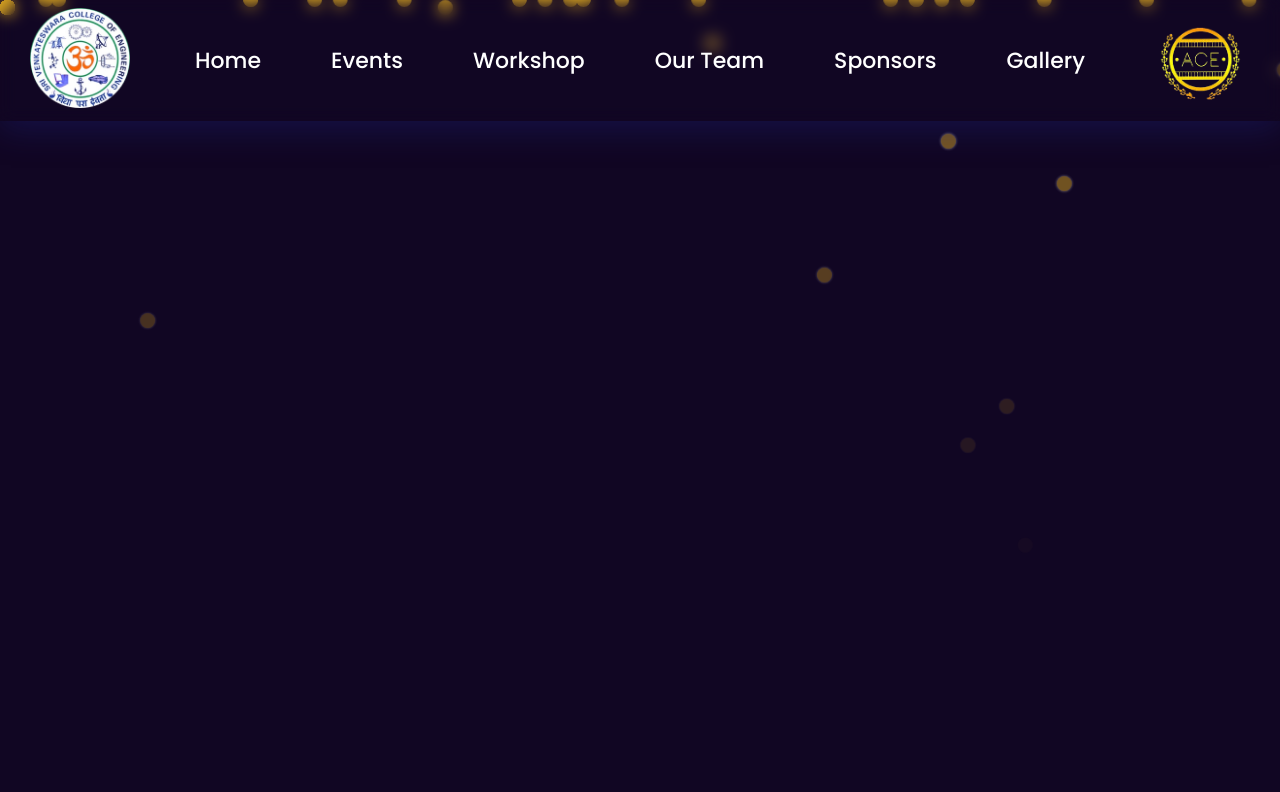
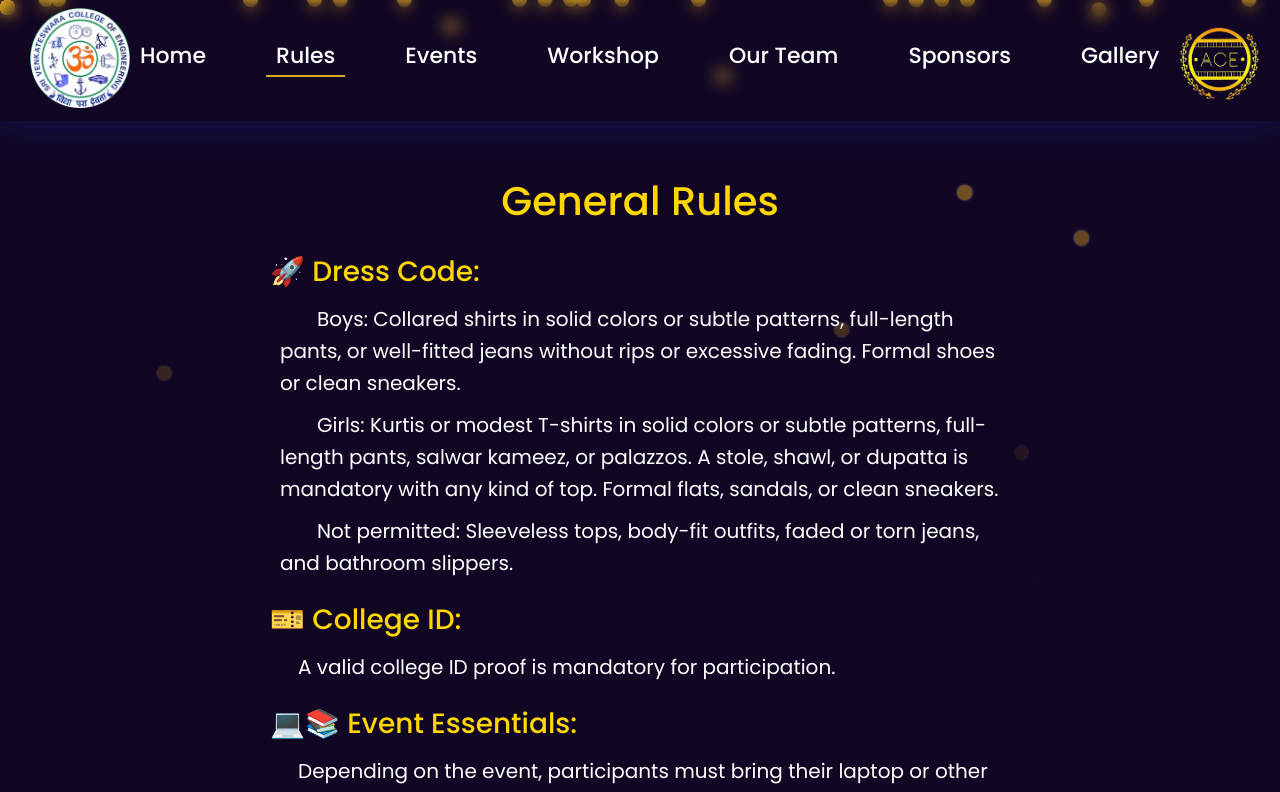
Before and after one commit to acesvce25/interrupt-25, a React (Vite) app: page /rules in a window 1280 px wide. Shown: the top 792 px of the page. Built offline with nearby package versions, Linux system fonts and the light colour scheme.

Commit message:
Final Change

```diff
--- a/src/App.jsx
+++ b/src/App.jsx
@@ -10,6 +10,7 @@ import Events from "./Components/events/Events";
 import Sponsors from "./Components/sponsors/Sponsor";
 import Workshop from "./Components/workshop/Workshop";
 import Gallery from "./Components/gallery/Gallery";
+import Rule from "./Components/rules/Rule";
 
 export default function App() {
   return (
@@ -26,6 +27,7 @@ export default function App() {
           <Route path="/gallery" element={<Gallery />} />
           <Route path="/sponsors" element={<Sponsors />} />
           <Route path="/workshop/:id" element={<DetailedView />} />
+          <Route path="/rules" element={<Rule />} />
         </Routes>
       </Router>
     </div>
--- a/src/Components/Footer.jsx
+++ b/src/Components/Footer.jsx
@@ -69,6 +69,8 @@ export default function Footer() {
                 <a className="footer-link" href="/gallery">Gallery</a>
               </li>
               <li>
+              <a className="footer-link" href="https://www.svce.ac.in/facilities/transport/bus-schedule/?accordion=headingFive" target="_blank">Bus Schedule</a>
+
               </li>
             </ul>
           </div>
--- a/src/Components/Navbar.jsx
+++ b/src/Components/Navbar.jsx
@@ -28,6 +28,15 @@ export default function Navbar() {
               className={params.pathname === "/home" || params.pathname === "/"  ? "active" : ""}
             >
               Home
+            </Link>
+          </li>
+          <li>
+            <Link
+              to="/rules"
+              className={params.pathname === "/rules" ? "active" : ""}
+              style={{whiteSpace:"nowrap"}}
+            >
+              Rules
             </Link>
           </li>
           <li>
--- /dev/null
+++ b/src/Components/rules/Rule.jsx
@@ -0,0 +1,36 @@
+import React from "react";
+import "../../Styles/rule.css"; // Make sure to add this CSS file
+
+function Rule() {
+  return (
+    <div className="rules-container">
+      <h1 className="rules-title">General Rules</h1>
+
+      <div className="rule-section">
+        <h2 className="rule-heading">🚀 Dress Code:</h2>
+        <ul className="rule-list">
+          <li>Boys: Collared shirts in solid colors or subtle patterns, full-length pants, or well-fitted jeans without rips or excessive fading. Formal shoes or clean sneakers.</li>
+          <li>Girls: Kurtis or modest T-shirts in solid colors or subtle patterns, full-length pants, salwar kameez, or palazzos. A stole, shawl, or dupatta is mandatory with any kind of top. Formal flats, sandals, or clean sneakers.</li>
+          <li>Not permitted: Sleeveless tops, body-fit outfits, faded or torn jeans, and bathroom slippers.</li>
+        </ul>
+      </div>
+
+      <div className="rule-section">
+        <h2 className="rule-heading">🎫 College ID:</h2>
+        <p> A valid college ID proof is mandatory for participation. </p>
+      </div>
+
+      <div className="rule-section">
+        <h2 className="rule-heading">💻📚 Event Essentials:</h2>
+        <p>Depending on the event, participants must bring their laptop or other stationery items as required.</p>
+      </div>
+
+      <div className="rule-section">
+        <h2 className="rule-heading">🎯 General Conduct:</h2>
+        <p>All participants are expected to maintain decorum and professionalism throughout the event.</p>
+      </div>
+    </div>
+  );
+}
+
+export default Rule;
--- a/src/Components/sponsors/Sponsor.jsx
+++ b/src/Components/sponsors/Sponsor.jsx
@@ -18,7 +18,7 @@ const Sponsors = () => {
 
   return (
     <div className="sponsors-container">
-      <h1>Our Sponsors</h1>
+      <h1>Global Educational Sponsor</h1>
       {sponsors.sponsers.length === 0 ? (
         <h1>To be Updated Soon</h1>
       ) : (
@@ -28,7 +28,7 @@ const Sponsors = () => {
               <a href={sponsor.url} target="_blank" rel="noopener noreferrer">
                 <img src={sponsor.logo} alt={`${sponsor.name} Logo`} />
               </a>
-              <p>{sponsor.name}</p>
+              {/* <p>{sponsor.name}</p> */}
             </div>
           ))}
         </div>
--- /dev/null
+++ b/src/Styles/rule.css
@@ -0,0 +1,70 @@
+
+
+  .rules-container {
+    width: 80%;
+    font-family: 'Poppins';
+    max-width: 800px;
+    margin: 30px auto;
+    padding: 20px;
+    border-radius: 8px;
+    box-shadow: 0 4px 10px rgba(0, 0, 0, 0.1);
+  }
+
+  /* Title */
+  .rules-title {
+    text-align: center;
+    color: gold;
+    font-size: 250%;
+    font-weight: 500;
+    margin-bottom: 20px;
+  }
+
+  /* Section styles */
+  .rule-section {
+    margin-bottom: 20px;
+  }
+
+  .rule-heading {
+    color: gold;
+    font-size: 175%;
+    font-weight: 500;
+    margin-bottom: 10px;
+  }
+
+  .rule-list {
+    margin-left: 20px;
+    list-style-type: none;
+  }
+
+  .rule-list li {
+    color: white;
+    font-size: 125%;
+    line-height: 1.6;
+    text-indent: 5%;
+  }
+
+  .rule-section p {
+    text-indent: 5%;
+    color: white;
+    font-size: 125%;
+    line-height: 1.6;
+  }
+
+  /* Decorative icons */
+  .rule-heading:before {
+    content: "";
+    margin-right: 10px;
+    font-size: 1.5rem;
+    color: #FF6347;
+    vertical-align: middle;
+  }
+
+  /* List styling */
+  ul {
+    padding: 0;
+  }
+
+  /* For better spacing */
+  ul li {
+    margin-bottom: 10px;
+  }
--- a/src/Styles/sponsors.css
+++ b/src/Styles/sponsors.css
@@ -21,10 +21,13 @@
 
 /* Grid Styling */
 .sponsors-grid {
-  display: grid;
-  grid-template-columns: repeat(4, 1fr); /* 4 columns for desktop */
-  gap: 20px; /* Space between items */
-  justify-items: center;
+  width: 100%;
+  display: flex;
+  justify-content: center;
+  align-items: center;
+  /* grid-template-columns: repeat(4, 1fr); 4 columns for desktop */
+  /* gap: 20px; Space between items */
+  /* justify-items: center; */
 }
 
 /* Card Styling */
@@ -35,7 +38,7 @@
   padding: 15px;
   text-align: center;
   transition: transform 0.3s ease;
-  width: 100%;
+  width: 40%;
   display: flex;
   flex-direction: column;
   align-items: center;
--- a/src/data/sponsors.json
+++ b/src/data/sponsors.json
@@ -1,4 +1,9 @@
 {
   "sponsers": [
+      {"name" : "FATEH",
+    "url":"https://www.fateheducation.com/",
+    "logo":"https://bsmedia.business-standard.com/_media/bs/img/article/2021-10/21/full/20211021122747.jpg"
+    }
+
       ]
 }
```
